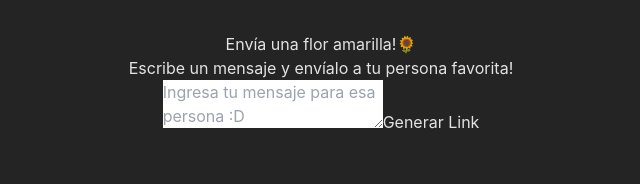
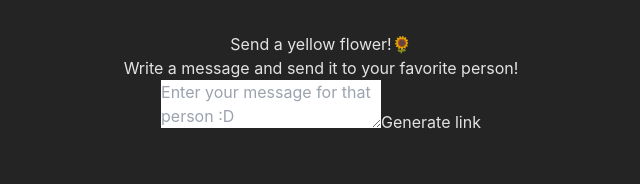
Before and after one commit to Guayaba-Devs/Yellow-Flower, a React (Vite) app: page / in a window 1280 px wide. Shown: the top 184 px of the page, without its empty margins (319-959 px from the left). Built offline with nearby package versions, Linux system fonts and the light colour scheme.

Commit message:
feat(i18n): use translated strings in components

```diff
--- a/src/App.jsx
+++ b/src/App.jsx
@@ -1,17 +1,14 @@
-import { useState } from 'react'
 import './App.css'
 import { Message } from './components/CreateMessage/Message'
 import { Flower } from './components/FlowerVisualize/Flower'
 import { Routes, Route } from 'react-router-dom'
 
 function App() {
-  const [count, setCount] = useState(0)
-
   return (
     <>
       <Routes>
         <Route path="/" element={<Message />} />
-        <Route path='/message/:message' element={<Flower />}/>
+        <Route path="/message/:message" element={<Flower />} />
       </Routes>
     </>
   )
--- a/src/components/CreateMessage/Message.jsx
+++ b/src/components/CreateMessage/Message.jsx
@@ -1,10 +1,10 @@
 import { useState } from "react";
 import toast, { Toaster } from "react-hot-toast";
-import { useLocation } from "react-router-dom";
+import { useTranslation } from "react-i18next";
 
 export const Message = () => {
   const url = window.location.origin;
-  const { pathname } = useLocation();
+  const { t } = useTranslation();
 
   const [message, setMessage] = useState("");
   const [messageUrl, setMessageUrl] = useState("");
@@ -16,12 +16,12 @@ export const Message = () => {
 
   const generateLink = (e) => {
     e.preventDefault();
-    if(message.trim() === ""){
-      toast.error("Debes ingresar un mensaje", {
-        style:{
+    if (message.trim() === "") {
+      toast.error(t("message.form.input.error"), {
+        style: {
           background: "#242424",
           color: "#fff",
-        }
+        },
       });
       return;
     }
@@ -31,7 +31,7 @@ export const Message = () => {
   };
 
   const copyToClipboard = (e) => {
-    e.preventDefault()
+    e.preventDefault();
     const textArea = document.createElement("textarea");
     textArea.value = messageUrl;
     document.body.appendChild(textArea);
@@ -44,55 +44,56 @@ export const Message = () => {
 
   return (
     <div>
-    <div><Toaster></Toaster></div>
+      <div>
+        <Toaster />
+      </div>
       <h1 className="text-3xl font-bold mb-6">
-        Envía una flor amarilla!
+        {t("message.title")}
         <span role="img" aria-label="flower">
           🌻
         </span>
       </h1>
 
-      <p className="text-xl mb-3">
-        Escribe un mensaje y envíalo a tu persona favorita!
-      </p>
+      <p className="text-xl mb-3">{t("message.description")}</p>
 
-      <form action="" className="w-full flex items-center justify-center flex-col">
+      <form
+        action=""
+        className="w-full flex items-center justify-center flex-col"
+      >
         <textarea
           className="border-2 border-yellow-300 rounded-lg p-2 w-full h-24 mt-2 max-w-lg mb-3"
           onChange={handleMessageChange}
-          placeholder="Ingresa tu mensaje para esa persona :D"
+          placeholder={t("message.form.input.placeholder")}
         />
         <button
-          className="bg-yellow-300 hover:bg-yellow-400 text-black rounded-lg px-4 py-2 mt-2 w-32"
+          className="bg-yellow-300 hover:bg-yellow-400 text-black rounded-lg px-4 py-2 mt-2"
           onClick={generateLink}
         >
-          Generar Link
+          {t("message.form.submit")}
         </button>
         {messageUrl && (
           <button
             className="bg-green-500 hover:bg-green-600 text-white rounded-lg px-4 py-2 mt-2 w-32"
             onClick={copyToClipboard}
           >
-            {copied ? "Copiado" : "Copiar el link"}
+            {copied ? t("message.copied") : t("message.copyLink")}
           </button>
         )}
       </form>
 
-      <div className="mt-5">
       {messageUrl && (
-          <p className="bg-slate-600 max-w-lg mx-auto rounded-sm p-4 overflow-hidden">
-            URL generada:{" "}
+        <div className="flex flex-col gap-2 items-center mt-5 bg-slate-600 max-w-lg mx-auto rounded-sm p-4">
+          <span>{t("message.generatedUrl")}:</span>
           <a
-              className="bg-stone-400 overflow-x-scroll"
+            className="bg-stone-400 break-all fit-content"
             href={messageUrl}
             target="_blank"
             rel="noopener noreferrer"
           >
             {messageUrl}
           </a>
-          </p>
+        </div>
       )}
-      </div>
     </div>
   );
 };
--- a/src/components/FlowerVisualize/Flower.jsx
+++ b/src/components/FlowerVisualize/Flower.jsx
@@ -1,9 +1,11 @@
 import { useState, useEffect } from "react";
+import { useTranslation } from "react-i18next";
 import { useParams } from "react-router-dom";
 
 export const Flower = () => {
   const [decodedMessage, setDecodedMessage] = useState("");
   const { message } = useParams();
+  const { t } = useTranslation();
 
   useEffect(() => {
     setDecodedMessage(atob(message));
@@ -12,7 +14,7 @@ export const Flower = () => {
   return (
     <div className="h-full">
       <h1 className="text-3xl font-bold mb-6">
-            Alguien que te quiere te envio una flor!
+        {t("flower.title")}
         <span role="img" aria-label="flower">
           🌻
         </span>
@@ -25,15 +27,22 @@ export const Flower = () => {
       />
 
       <div className="w-full my-5 text-start">
-            <h3 className="w-full text-start text-2xl mb-1">Y un mensaje...</h3>
-            <p className="text-xl">
-                {decodedMessage}
-            </p>
+        <h3 className="w-full text-start text-2xl mb-1">
+          {t("flower.andMessage")}
+        </h3>
+        <p className="text-xl">{decodedMessage}</p>
       </div>
 
-
-        <p className="">
-            Desarrollado por <a className="text-teal-400 hover:text-teal-600" href="https://github.com/Escihu-Wizards" target="_blank" rel="noopener noreferrer">Escihu-Wizards</a>
+      <p>
+        {`${t("flower.developedBy")} `}
+        <a
+          className="text-teal-400 hover:text-teal-600"
+          href="https://github.com/Escihu-Wizards"
+          target="_blank"
+          rel="noopener noreferrer"
+        >
+          Escihu-Wizards
+        </a>
       </p>
     </div>
   );
```
Lines whose indentation alone changed are shown as unchanged.
